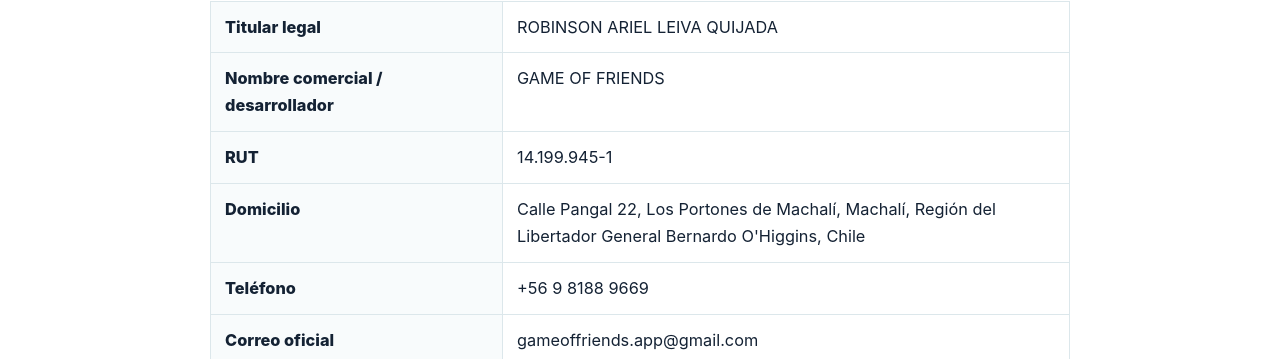
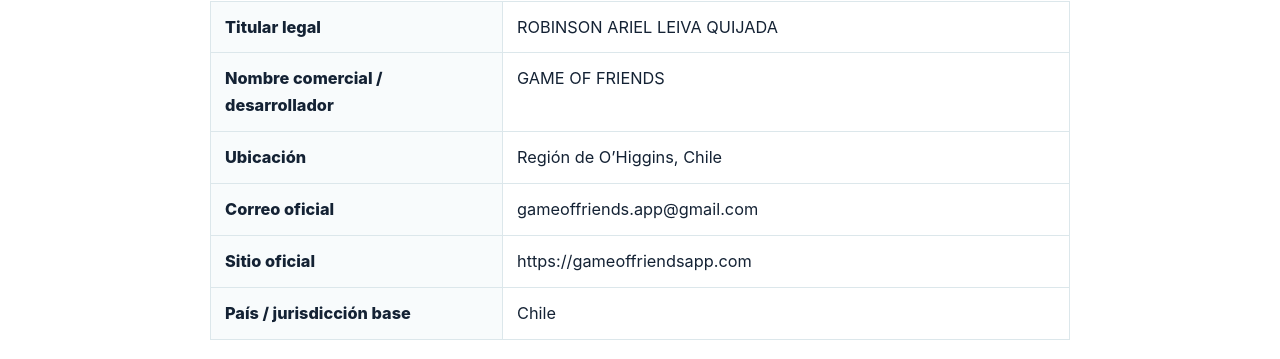
Before and after one commit to robinleiva/gameoffriendsapp, a plain HTML site: page privacidad/index.html in a window 1280 px wide. Shown: the part 593-952 px from the top of the page. Drawn offline with Linux system fonts and the light colour scheme.

Commit message:
Reducir datos personales públicos de contacto

```diff
--- a/privacidad/index.html
+++ b/privacidad/index.html
@@ -61,16 +61,8 @@ V40 — CIERRE DOCUMENTAL — 21/09/2026</em></p>
 <td>GAME OF FRIENDS</td>
 </tr>
 <tr>
-<td>RUT</td>
-<td>14.199.945-1</td>
-</tr>
-<tr>
-<td>Domicilio</td>
-<td>Calle Pangal 22, Los Portones de Machalí, Machalí, Región del Libertador General Bernardo O&#x27;Higgins, Chile</td>
-</tr>
-<tr>
-<td>Teléfono</td>
-<td>+56 9 8188 9669</td>
+<td>Ubicación</td>
+<td>Región de O’Higgins, Chile</td>
 </tr>
 <tr>
 <td>Correo oficial</td>
@@ -134,7 +126,7 @@ V40 — CIERRE DOCUMENTAL — 21/09/2026</em></p>
     <div>
       <strong>Contacto</strong>
       <a href="mailto:gameoffriends.app@gmail.com">gameoffriends.app@gmail.com</a>
-      <span>Machalí, Chile</span>
+      <span>Región de O’Higgins, Chile</span>
     </div>
   </div>
   <div class="container footer-bottom">© 2026 GAME OF FRIENDS. Todos los derechos reservados.</div>
```
